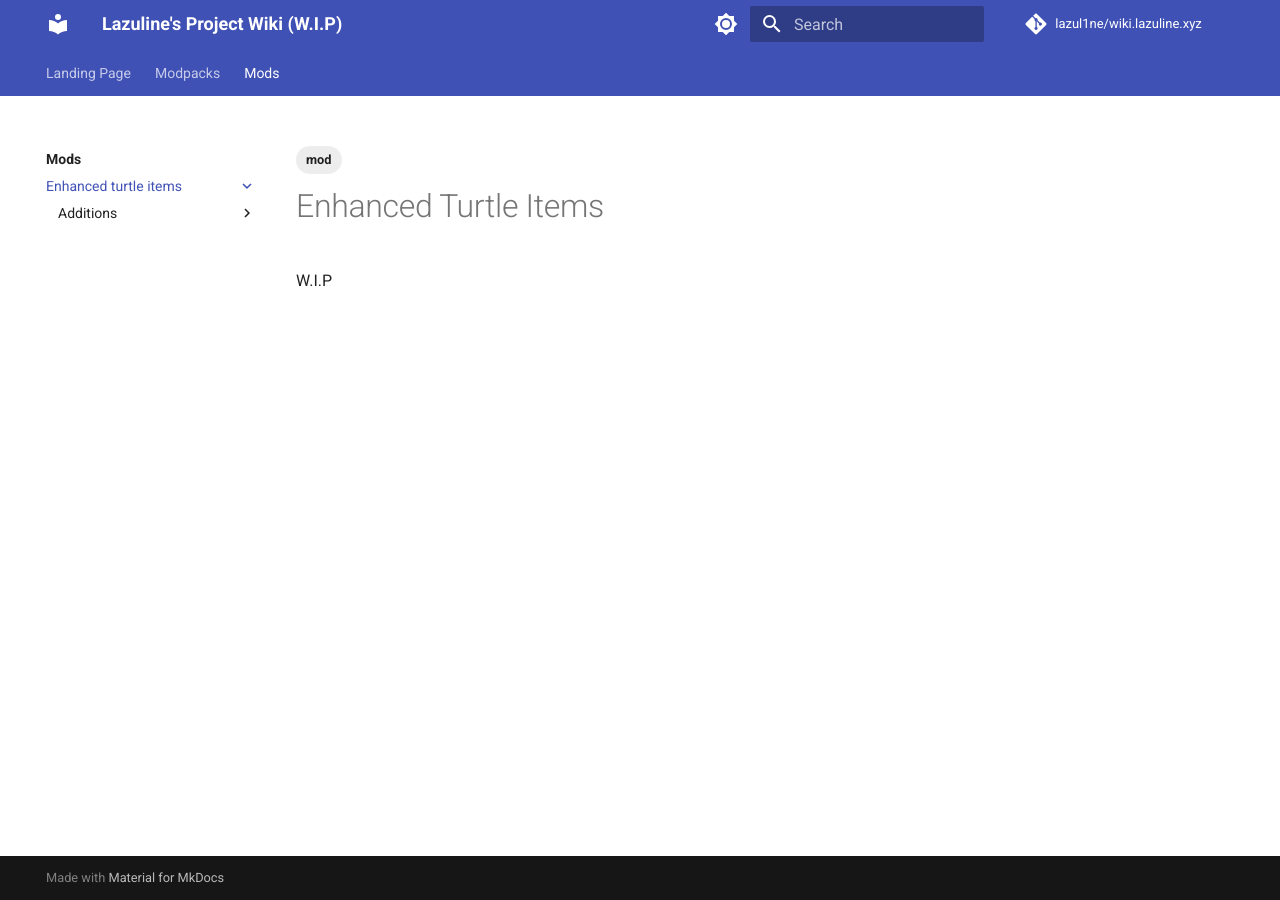
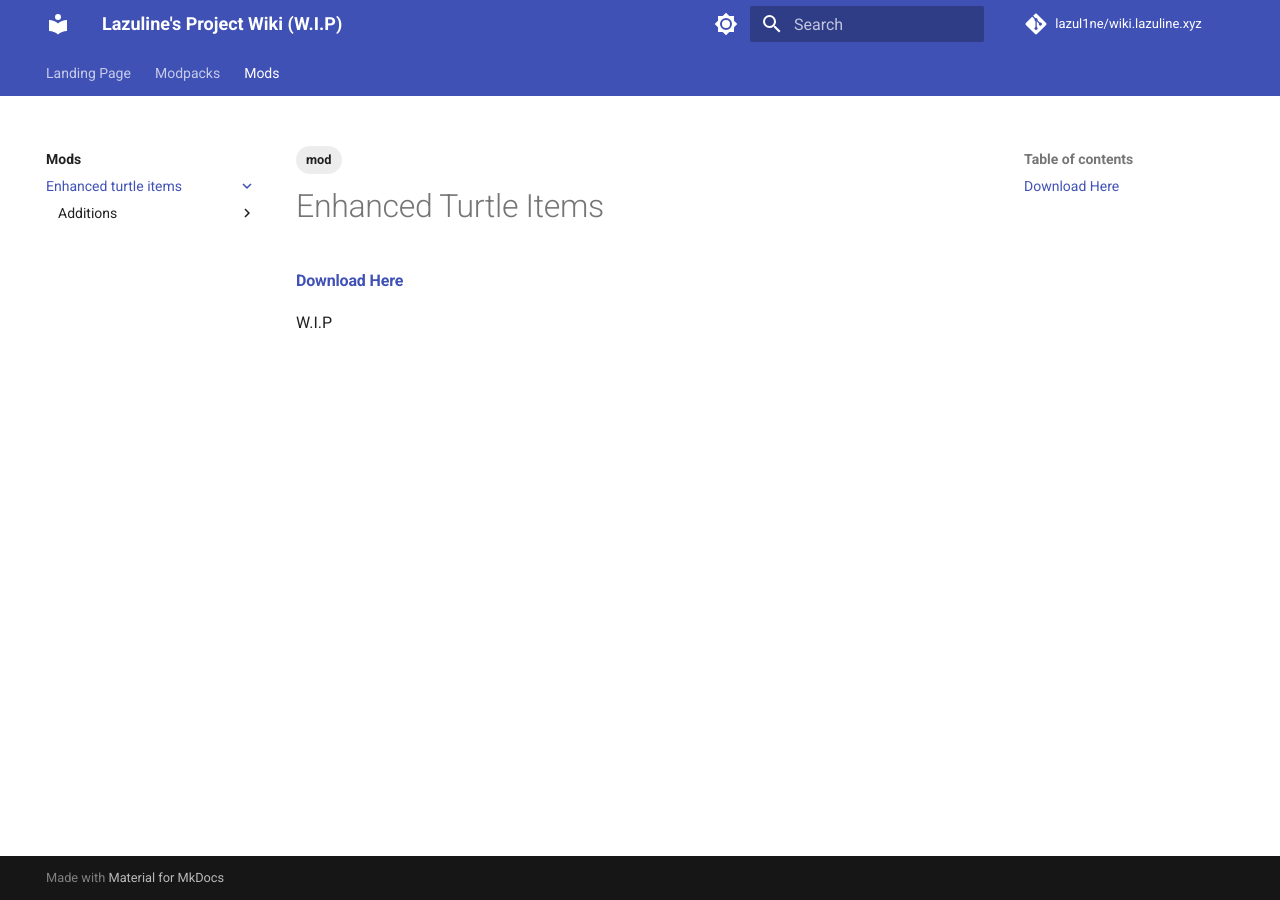
Before and after one commit to lazul1ne/wiki.lazuline.xyz, an MkDocs documentation site: the page built from docs/mods/enhanced_turtle_items/index.md, in a window 1280 px wide. Built offline with MkDocs 1.6.1 and Material for MkDocs 9.7.7, drawn with Linux system fonts in a browser that asks for light colours; comment, search, counter and statistics services are not loaded.

Commit message:
add download link to eti

```diff
--- a/docs/mods/enhanced_turtle_items/index.md
+++ b/docs/mods/enhanced_turtle_items/index.md
@@ -5,4 +5,6 @@ tags:
 
 # Enhanced Turtle Items
 
+#### [**Download Here**](https://modrinth.com/mod/eti)
+
 W.I.P
```
